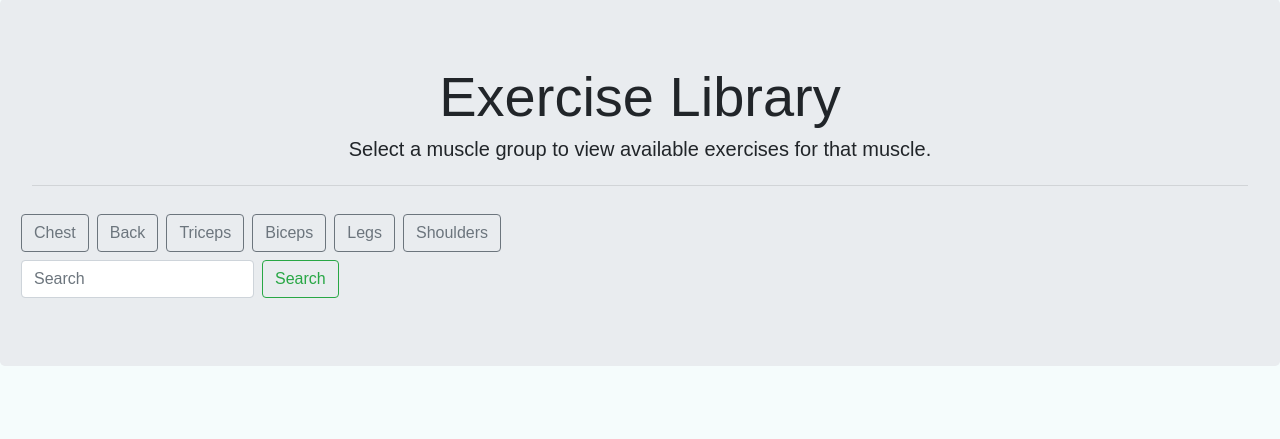
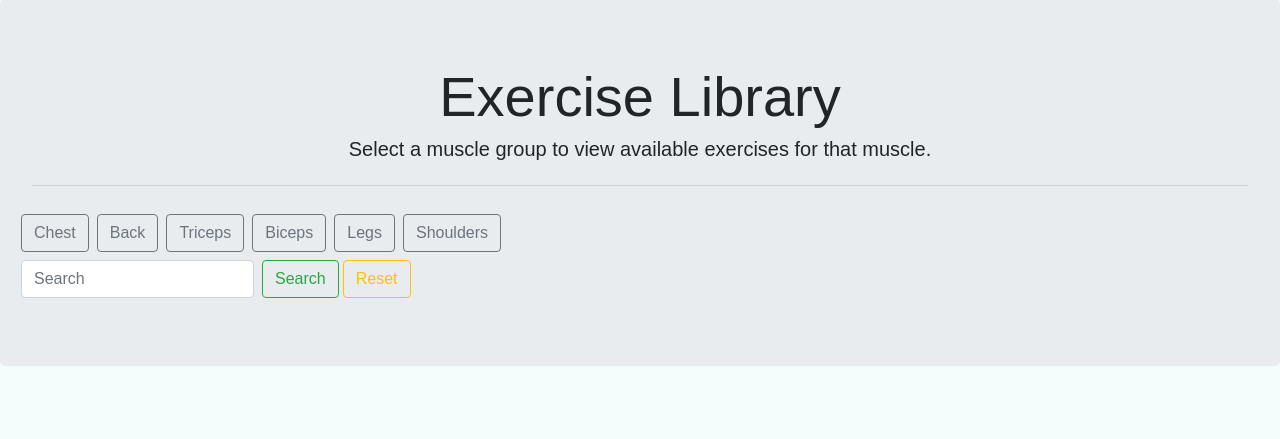
Before and after one commit to jamiemrobison/php-fitness-app, a PHP site: page /exercise-library.php in a window 1280 px wide. Shown: the part 55-494 px from the top of the page. Run offline with PHP 8.4, Linux system fonts and the light colour scheme; the visitor is signed in with stand-in values (Sample User, id 1); data comes from the database, SQL or seed files in the repository; some libraries are stand-ins or nearby versions.

Commit message:
Added a reset button.

```diff
--- a/src/exercise-library.php
+++ b/src/exercise-library.php
@@ -65,7 +65,9 @@
         <form class="form-inline m-1" action="<?php echo htmlspecialchars($_SERVER["PHP_SELF"]); ?>" method="post">
             <input class="form-control mr-sm-2" type="search" placeholder="Search" aria-label="Search" name='searchTerm'>
             <button class="btn btn-outline-success my-2 my-sm-0" type="submit">Search</button>
+            <button href="./exercise-library.php" class="btn btn-outline-warning my-2 m-1 my-sm-0">Reset</button>
         </form>
+
     </div>
     </div>
 
```
